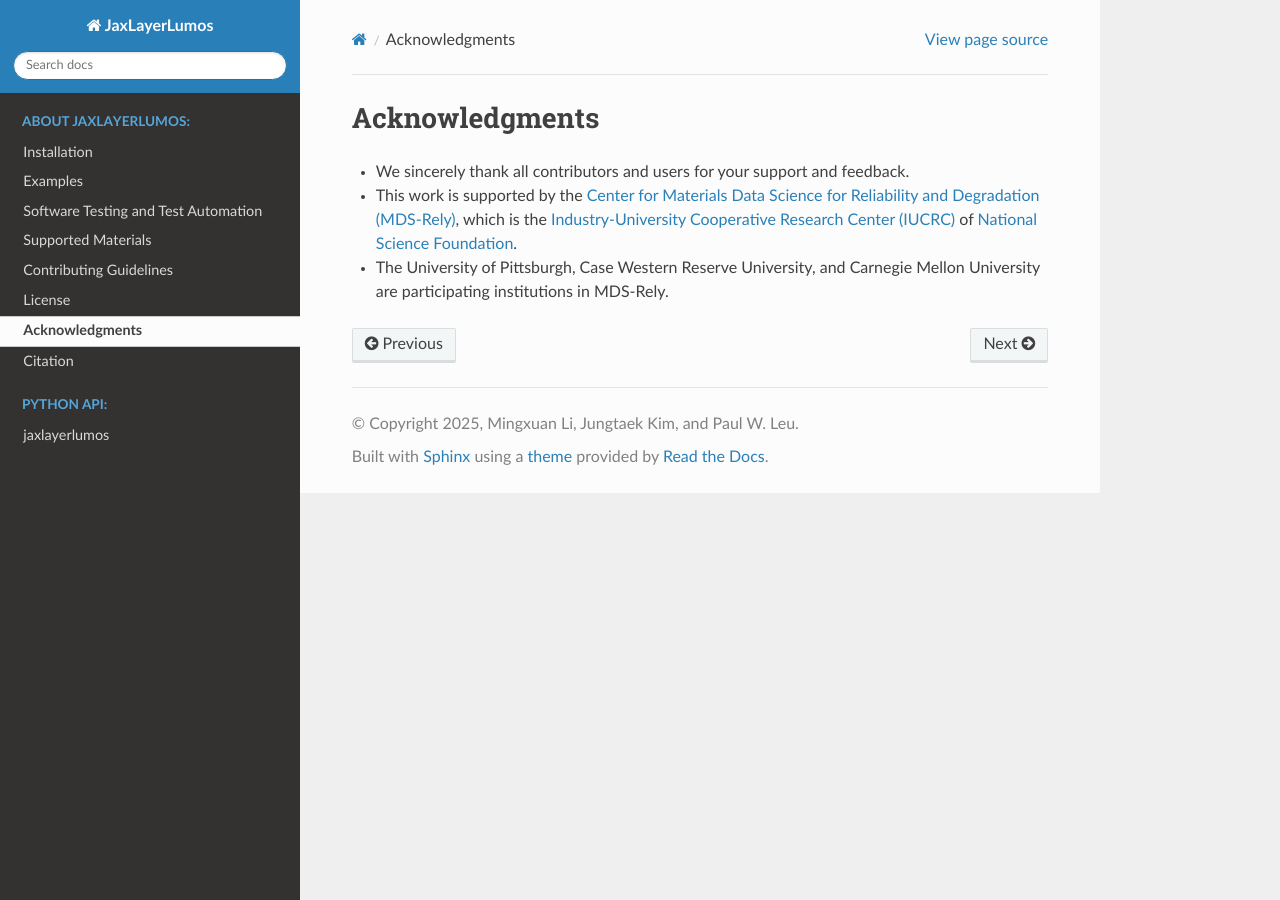
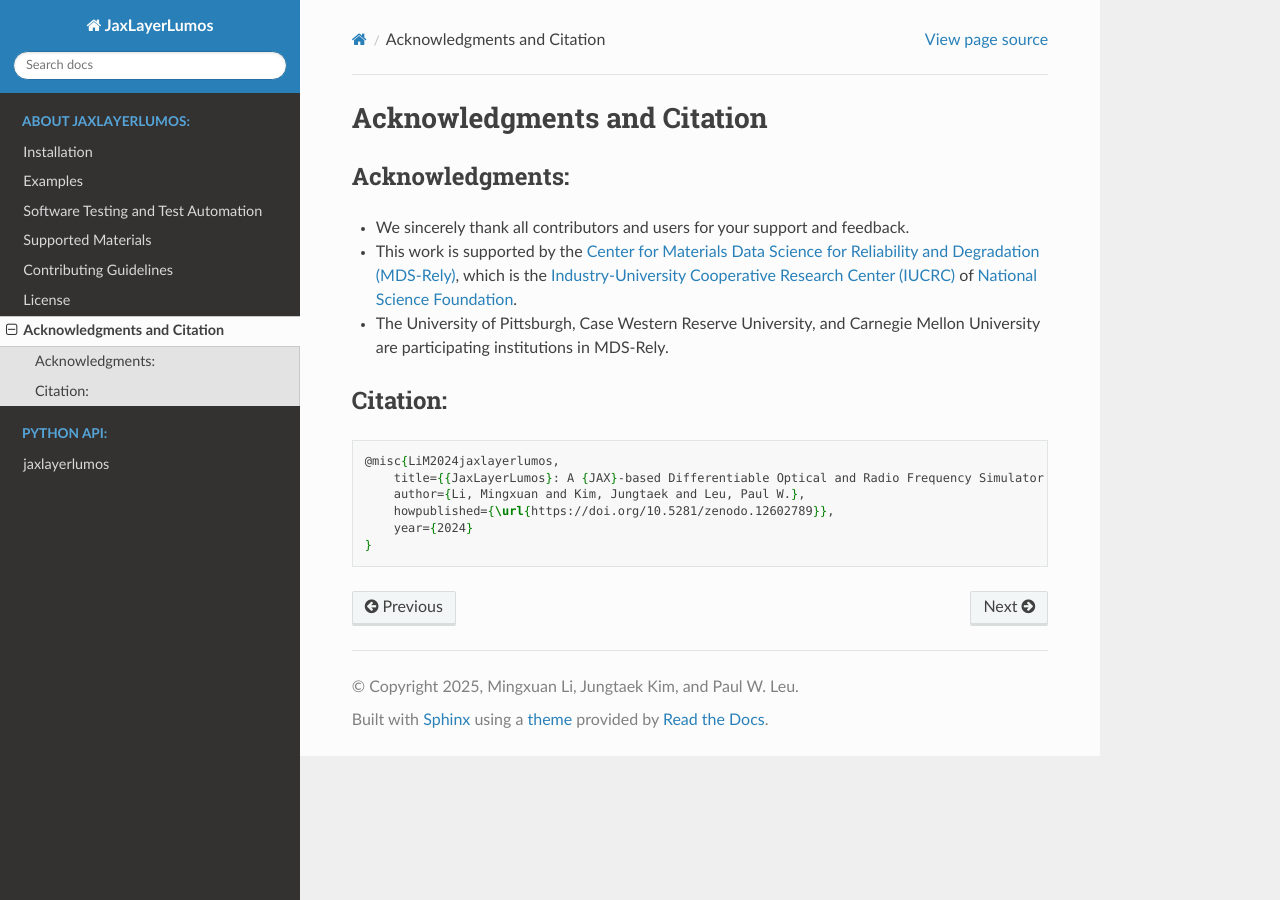
Before and after one commit to JaxLayerLumos/JaxLayerLumos, a Sphinx documentation site: the page built from docs/about/acknowledgments_citation.rst, in a window 1280 px wide. Built offline with Sphinx 7.4.7 and the Read the Docs theme 3.1.0, drawn with Linux system fonts in a browser that asks for light colours.

Commit message:
Update docs

```diff
--- a/docs/about/acknowledgments.rst
+++ b/docs/about/acknowledgments_citation.rst
@@ -1,6 +1,21 @@
-Acknowledgments
-###############
+Acknowledgments and Citation
+############################
+
+Acknowledgments:
+----------------
 
 - We sincerely thank all contributors and users for your support and feedback.
 - This work is supported by the `Center for Materials Data Science for Reliability and Degradation (MDS-Rely) <https://mds-rely.org>`_, which is the `Industry-University Cooperative Research Center (IUCRC) <https://iucrc.nsf.gov>`_ of `National Science Foundation <https://www.nsf.gov>`_.
 - The University of Pittsburgh, Case Western Reserve University, and Carnegie Mellon University are participating institutions in MDS-Rely.
+
+Citation:
+---------
+
+.. code-block:: latex
+
+    @misc{LiM2024jaxlayerlumos,
+        title={{JaxLayerLumos}: A {JAX}-based Differentiable Optical and Radio Frequency Simulator for Multilayer Structures},
+        author={Li, Mingxuan and Kim, Jungtaek and Leu, Paul W.},
+        howpublished={\url{https://doi.org/10.5281/zenodo.12602789}},
+        year={2024}
+    }
```
Also changed, not shown: docs/about/citation.rst (deleted, +0 -11 lines), docs/index.rst (+4 -5 lines).
